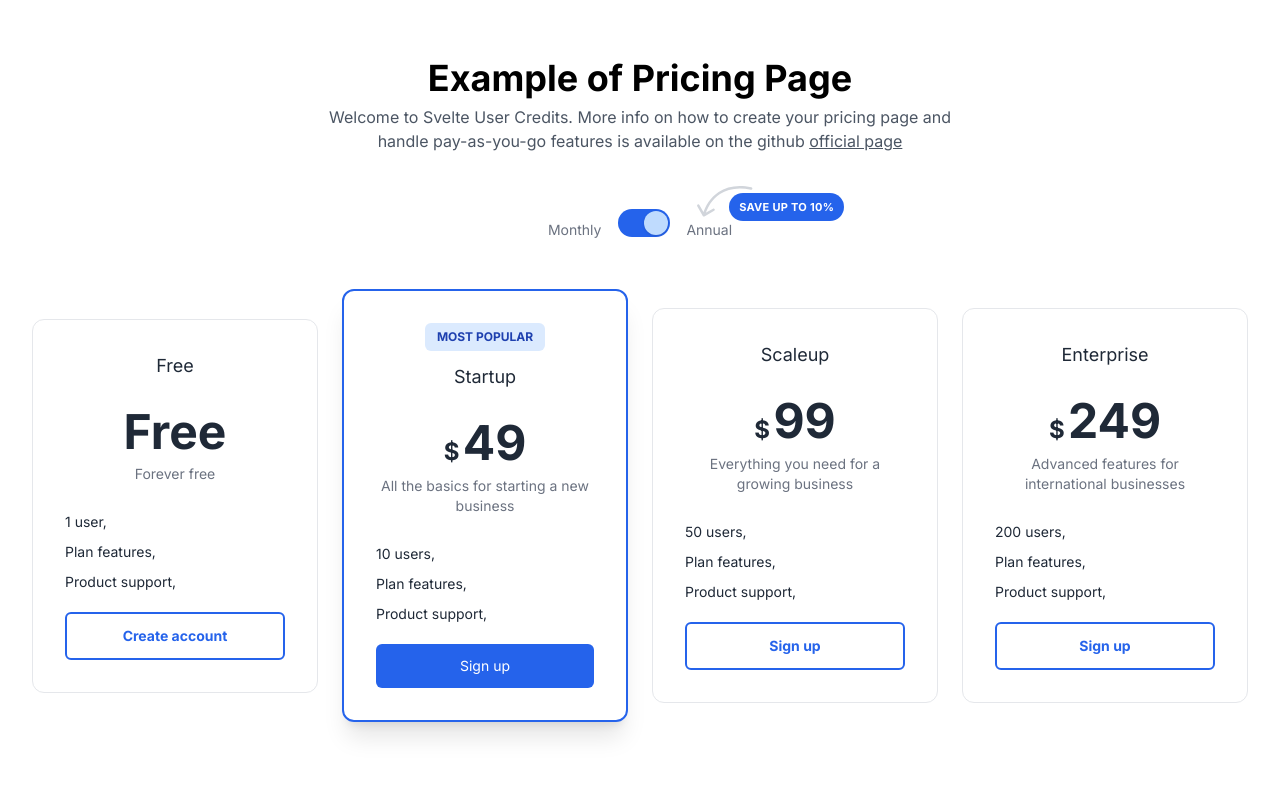
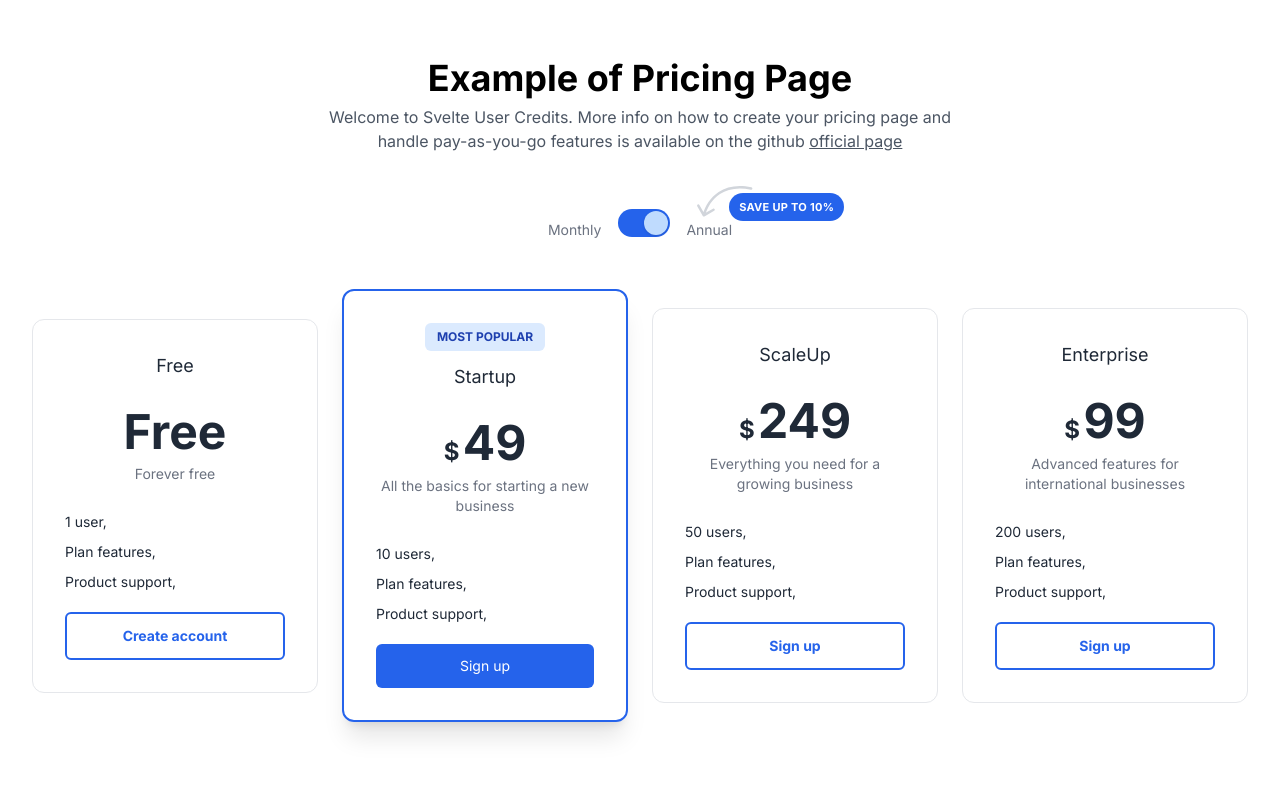
Before and after one commit to ziedHamdi/svelte-user-credits, a SvelteKit app: page / in a window 1280 px wide. Shown: the top 800 px of the page. Built offline with nearby package versions, Linux system fonts and the light colour scheme.

Commit message:
Adapted project to @user-credits/core imports
tests running

```diff
--- a/playwright.config.ts
+++ b/playwright.config.ts
@@ -1,6 +1,7 @@
 import type { PlaywrightTestConfig } from '@playwright/test';
 
 const config: PlaywrightTestConfig = {
+	timeout: (25 * 60 * 1000),
 	webServer: {
 		command: 'npm run build && npm run preview',
 		port: 4173
--- a/src/lib/comp/Offer.svelte
+++ b/src/lib/comp/Offer.svelte
@@ -13,8 +13,9 @@
 	let buttonClass = offerDto.higlighted ? 'mt-5 inline-flex justify-center items-center gap-x-3 text-center bg-blue-600 hover:bg-blue-700 text-white text-sm font-medium rounded-md hover:shadow-md focus:outline-none focus:ring-2 focus:ring-blue-600 focus:ring-offset-2 focus:ring-offset-white transition py-3 px-4 dark:focus:ring-offset-gray-800' : 'mt-5 inline-flex justify-center items-center gap-2 rounded-md border-2 border-blue-600 font-semibold text-blue-600 hover:shadow-md focus:outline-none focus:ring-2 focus:ring-blue-500 focus:ring-offset-2 transition-all text-sm py-3 px-4 dark:text-blue-500 dark:border-blue-600 dark:hover:border-blue-700';
 </script>
 
+{console.log("Displaying offer: ", offer) ?? ''}
 <!-- Card -->
-<div class={borderClass}>
+<div data-testid={offer.name} class={borderClass}>
 	{#if offerDto.higlighted}
 		<p class='mb-3'><span
 			class='inline-flex items-center gap-1.5 py-1.5 px-3 rounded-md text-xs uppercase font-semibold bg-blue-100 text-blue-800 dark:bg-blue-600 dark:text-white'>{offerDto.highlightingMessage}</span>
@@ -23,11 +24,11 @@
 	<h4 class='font-medium text-lg text-gray-800 dark:text-gray-200 capitalize'>{offerDto.name}</h4>
 
 	{#if offerDto.price == 0}
-		<span class='mt-7 font-bold text-5xl text-gray-800 dark:text-gray-200'>
+		<span data-testid="price" class='mt-7 font-bold text-5xl text-gray-800 dark:text-gray-200'>
 			Free
 		</span>
 	{:else}
-		<span class='mt-7 font-bold text-5xl text-gray-800 dark:text-gray-200'>
+		<span data-testid="price" class='mt-7 font-bold text-5xl text-gray-800 dark:text-gray-200'>
 			<span class='font-bold text-2xl -mr-2'>$</span>
 			{offerDto.price}
 		</span>
--- a/src/lib/example/Resolver.ts
+++ b/src/lib/example/Resolver.ts
@@ -35,7 +35,7 @@ export class Resolver implements IResourceResolver {
 						offerDto.callToAction = 'Sign up';
 						break;
 					}
-					case 'scaleup': {
+					case 'scaleUp': {
 						offerDto.description = 'Everything you need for a growing business';
 						offerDto.advantages = new Map();
 						offerDto.advantages.set('50 users', null);
--- a/src/routes/+page.svelte
+++ b/src/routes/+page.svelte
@@ -6,8 +6,8 @@
 
 	const freeOffer = new OfferImpl("000", "free", 0, 0);
 	const startupOffer = new OfferImpl("001", "startup", 49, 1);
-	const scaleUpOffer = new OfferImpl("002", "scaleup", 99, 0);
-	const enterpriseOffer = new OfferImpl("003", "enterprise", 249, 0);
+	const enterpriseOffer = new OfferImpl("002", "enterprise", 99, 0);
+	const scaleUpOffer = new OfferImpl("003", "scaleUp", 249, 0);
 
 	function switchOffers( value ) {
 		console.log( "checked: ", value )
```
Also changed, not shown: package.json (+18 -18 lines), tests/test.ts (+22 -2 lines), 1 other file (tests, documents, lock files or other folders).
